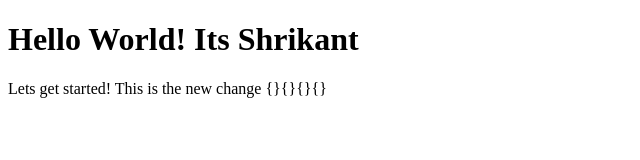
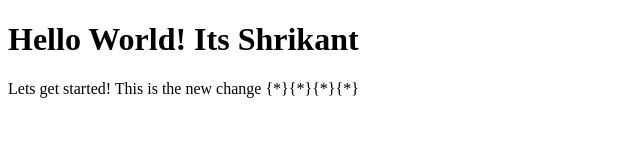
Before and after one commit to Shrikant991/Portfolio, a plain HTML site: page index.html in a window 1280 px wide. Shown: the full height of the page, 0-640 px from the left. Drawn offline with Linux system fonts and the light colour scheme.

Commit message:
Update index.html

```diff
--- a/index.html
+++ b/index.html
@@ -6,6 +6,6 @@
 <body>
  	<h1> Hello World! Its Shrikant </h1>
  	<p>  Lets get started!
- 	     This is the new change {}{}{}{} </p>
+ 	     This is the new change {*}{*}{*}{*} </p>
 </body>
 </html>
```
